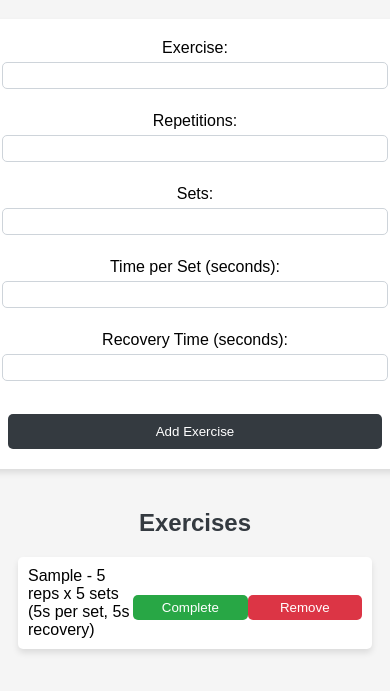
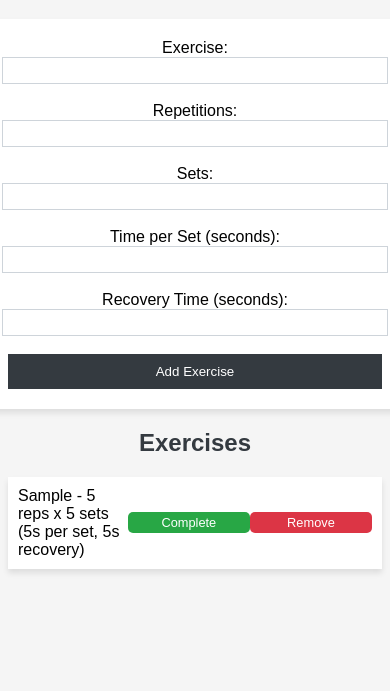
Before and after one commit to phoenixtype/workout-logger-teach, a plain HTML site: page index.html in a window 390 px wide. Both pictures are taken after typing "Sample", "5", "5", "5", "5" into the empty fields and a click on the button "Add Exercise". Shown: the part 69-760 px from the top of the page. Drawn offline with Linux system fonts and the light colour scheme.

Commit message:
Updated the css to optimize the view for mobile

```diff
--- a/styles.css
+++ b/styles.css
@@ -1,7 +1,7 @@
 /* Basic styling for the app */
 body {
     font-family: Arial, sans-serif;
-    background-color: #F5F5F5;
+    background-color: #f5f5f5;
     color: black;
     display: flex;
     flex-direction: column;
@@ -11,7 +11,7 @@ body {
 h1,
 h2 {
     text-align: center;
-    color: #343A40;
+    color: #343a40;
 }
 
 form {
@@ -30,13 +30,13 @@ form {
 input {
     margin: 5px;
     padding: 5px;
-    border: 1px solid #CED4DA;
+    border: 1px solid #ced4da;
     border-radius: 5px;
     width: 100%;
 }
 
 button {
-    background-color: #343A40;
+    background-color: #343a40;
     color: white;
     border: none;
     padding: 10px;
@@ -71,16 +71,17 @@ li {
 
 .completed {
     text-decoration: line-through;
-    color: #6C757D;
+    color: #6c757d;
 }
 
 .completed-btn {
-    background-color: #28A745;
+    background-color: #28a745;
     color: white;
     border: none;
     padding: 5px 10px;
     border-radius: 5px;
     cursor: pointer;
+    margin-right: 5px;
 }
 
 .completed-btn:hover {
@@ -88,7 +89,7 @@ li {
 }
 
 .remove-btn {
-    background-color: #DC3545;
+    background-color: #dc3545;
     color: white;
     border: none;
     padding: 5px 10px;
@@ -97,5 +98,36 @@ li {
 }
 
 .remove-btn:hover {
-    background-color: #C82333;
+    background-color: #c82333;
 }
+
+.container {
+    display: flex;
+    flex-direction: column;
+    align-items: stretch;
+}
+
+@media only screen and (max-width: 600px) {
+    form {
+        margin: 0;
+        border-radius: 0;
+    }
+
+    input,
+    button {
+        margin: 0;
+        border-radius: 0;
+    }
+
+    li {
+        margin: 0;
+        border-radius: 0;
+    }
+
+    .completed-btn,
+    .remove-btn {
+        font-size: 0.8rem;
+        padding: 3px 8px;
+        margin-right: 0;
+    }
+}
```
